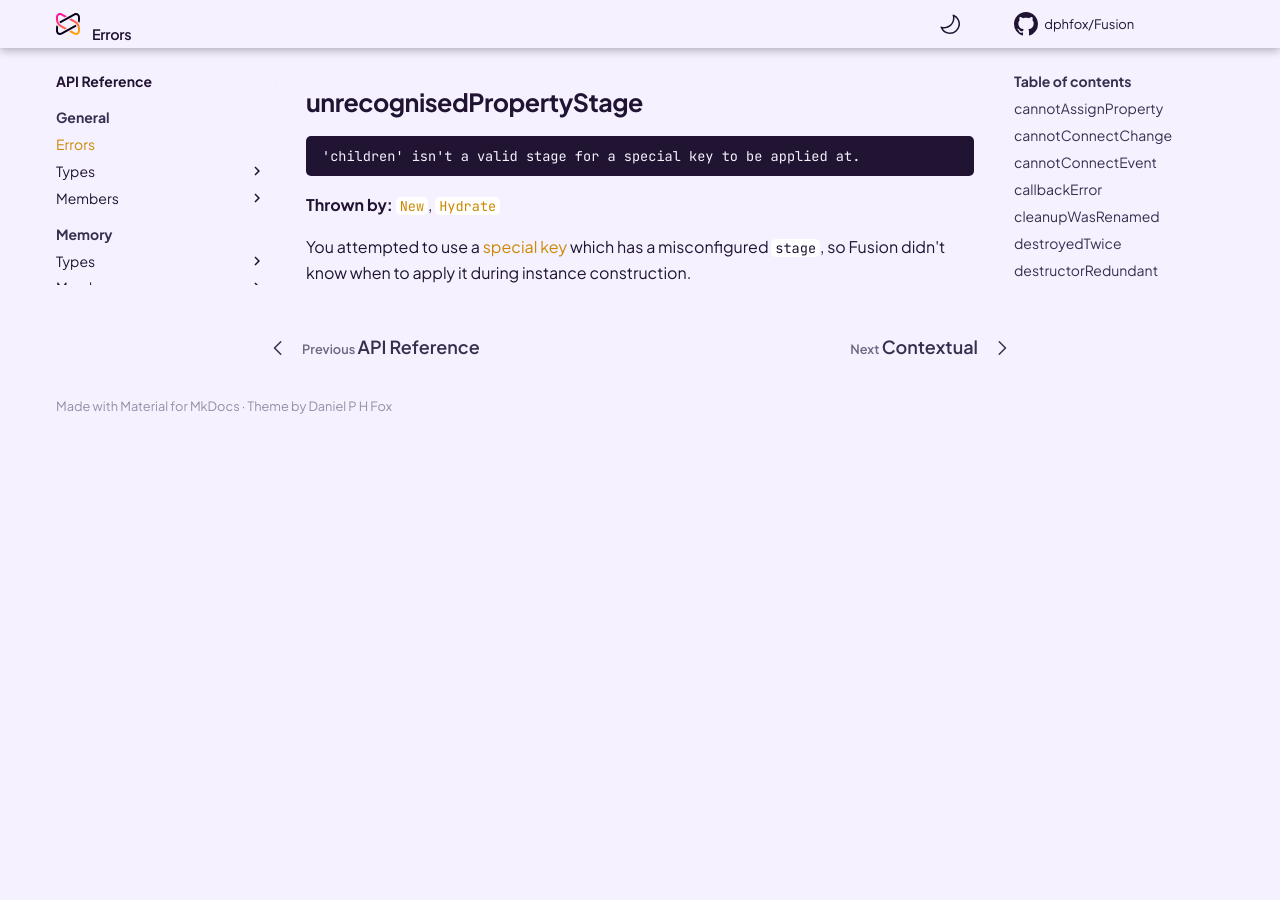
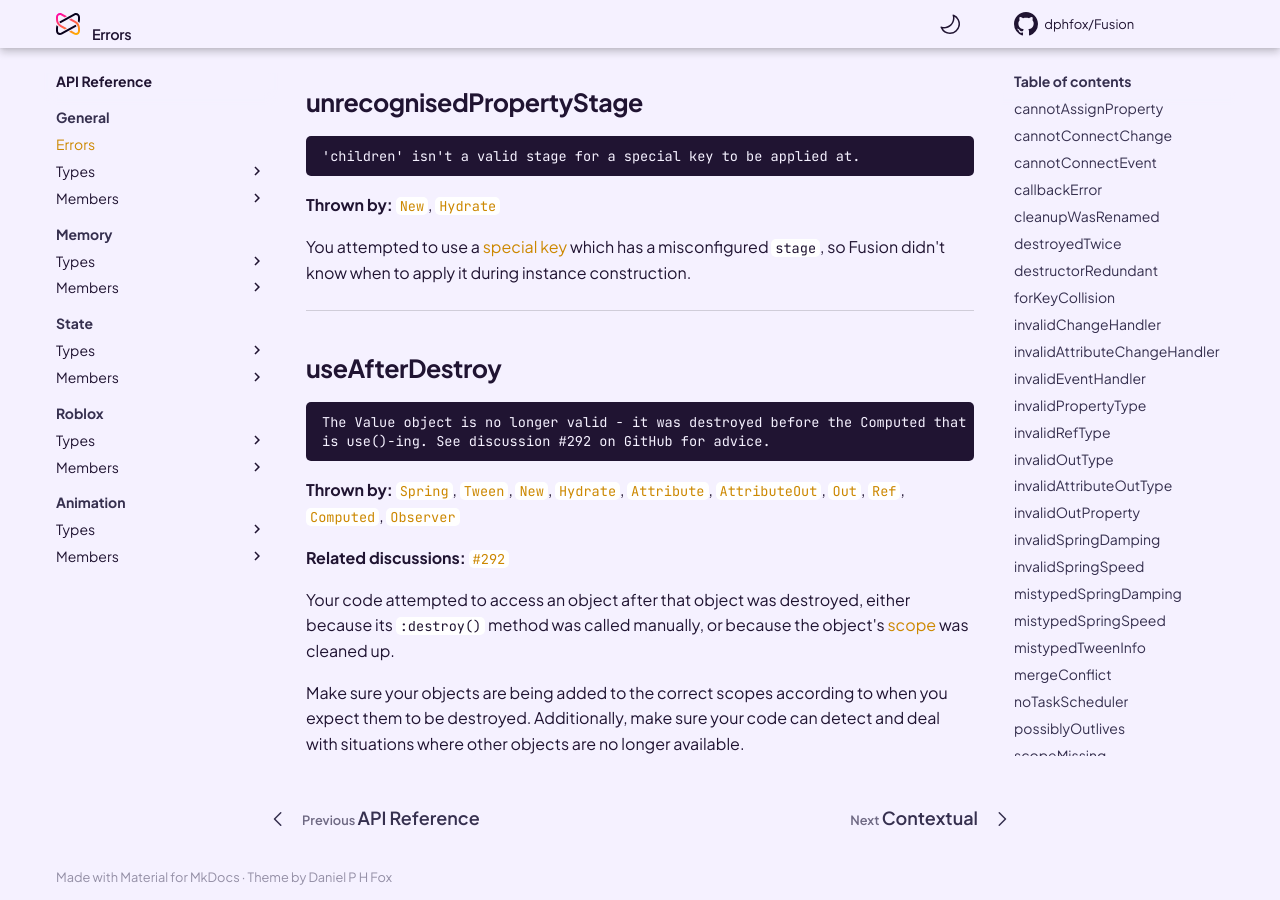
Before and after one commit to dphfox/Fusion, an MkDocs documentation site: the page built from docs/api-reference/general/errors.md, in a window 1280 px wide and 900 px high, scrolled down 9833 px. Built offline with MkDocs 1.6.1 and Material for MkDocs 9.7.7, drawn with Linux system fonts in a browser that asks for light colours; comment, search, counter and statistics services are not loaded; the version menu is left out; before the commit the page ends 10262 px from its top, so only the background shows below that.

Commit message:
useAfterDestroy error

````diff
--- a/docs/api-reference/general/errors.md
+++ b/docs/api-reference/general/errors.md
@@ -673,3 +673,38 @@ You attempted to use a [special key](../../roblox/types/specialkey) which has a
 misconfigured `stage`, so Fusion didn't know when to apply it during instance
 construction.
 </div>
+
+-----
+
+<div class="fusiondoc-error-api-section" markdown>
+
+## useAfterDestroy
+
+```
+The Value object is no longer valid - it was destroyed before the Computed that
+is use()-ing. See discussion #292 on GitHub for advice.
+```
+
+**Thrown by:**
+[`Spring`](../../animation/members/spring),
+[`Tween`](../../animation/members/tween),
+[`New`](../../roblox/members/new),
+[`Hydrate`](../../roblox/members/hydrate),
+[`Attribute`](../../roblox/members/attribute),
+[`AttributeOut`](../../roblox/members/attributeout),
+[`Out`](../../roblox/members/out),
+[`Ref`](../../roblox/members/ref),
+[`Computed`](../../state/members/computed),
+[`Observer`](../../state/members/observer)
+
+**Related discussions:**
+[`#292`](https://github.com/dphfox/Fusion/discussions/292)
+
+Your code attempted to access an object after that object was destroyed, either
+because its `:destroy()` method was called manually, or because the object's
+[scope](../../../tutorials/fundamentals/scope) was cleaned up.
+
+Make sure your objects are being added to the correct scopes according to when
+you expect them to be destroyed. Additionally, make sure your code can detect
+and deal with situations where other objects are no longer available.
+</div>
````
